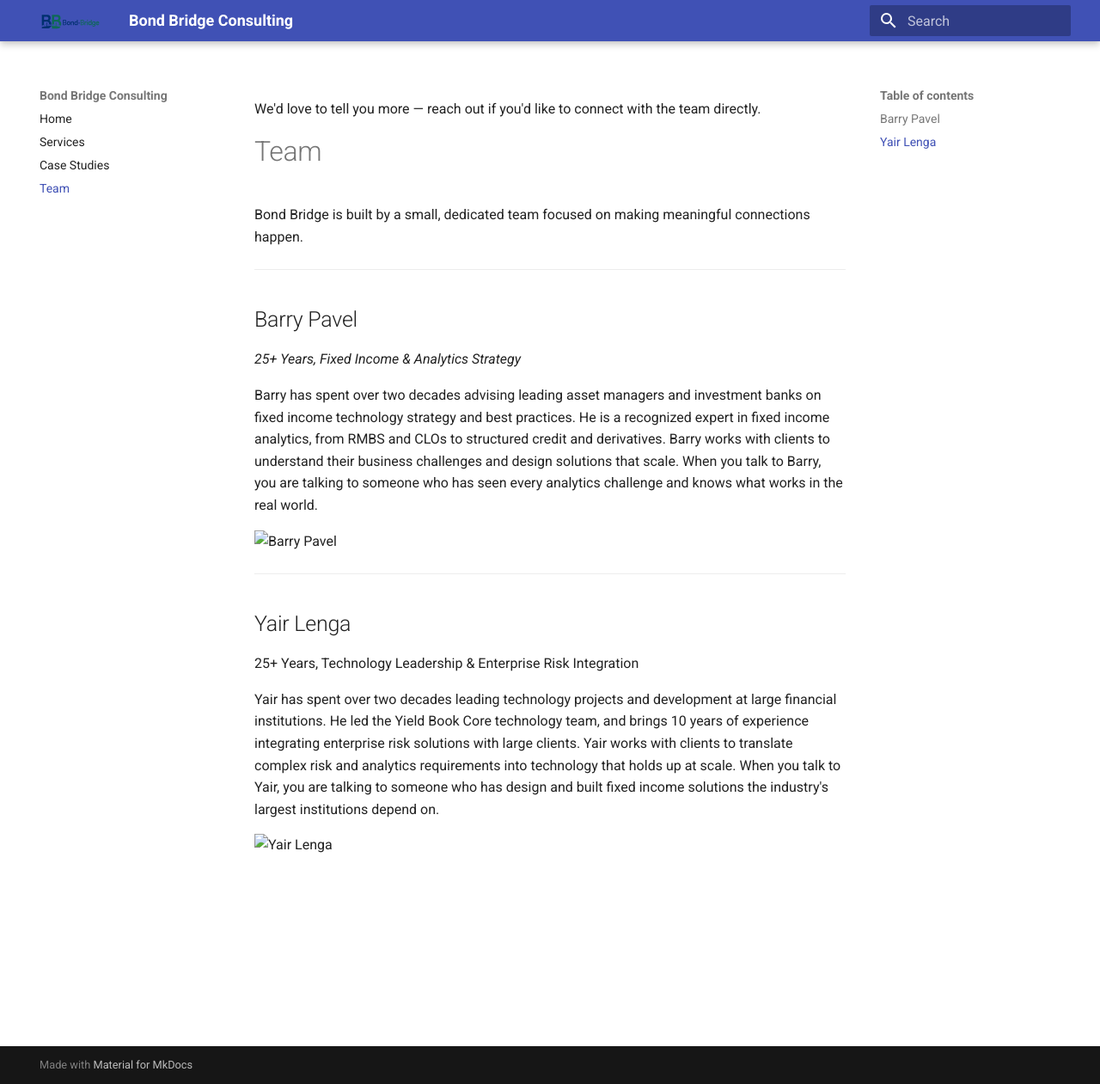
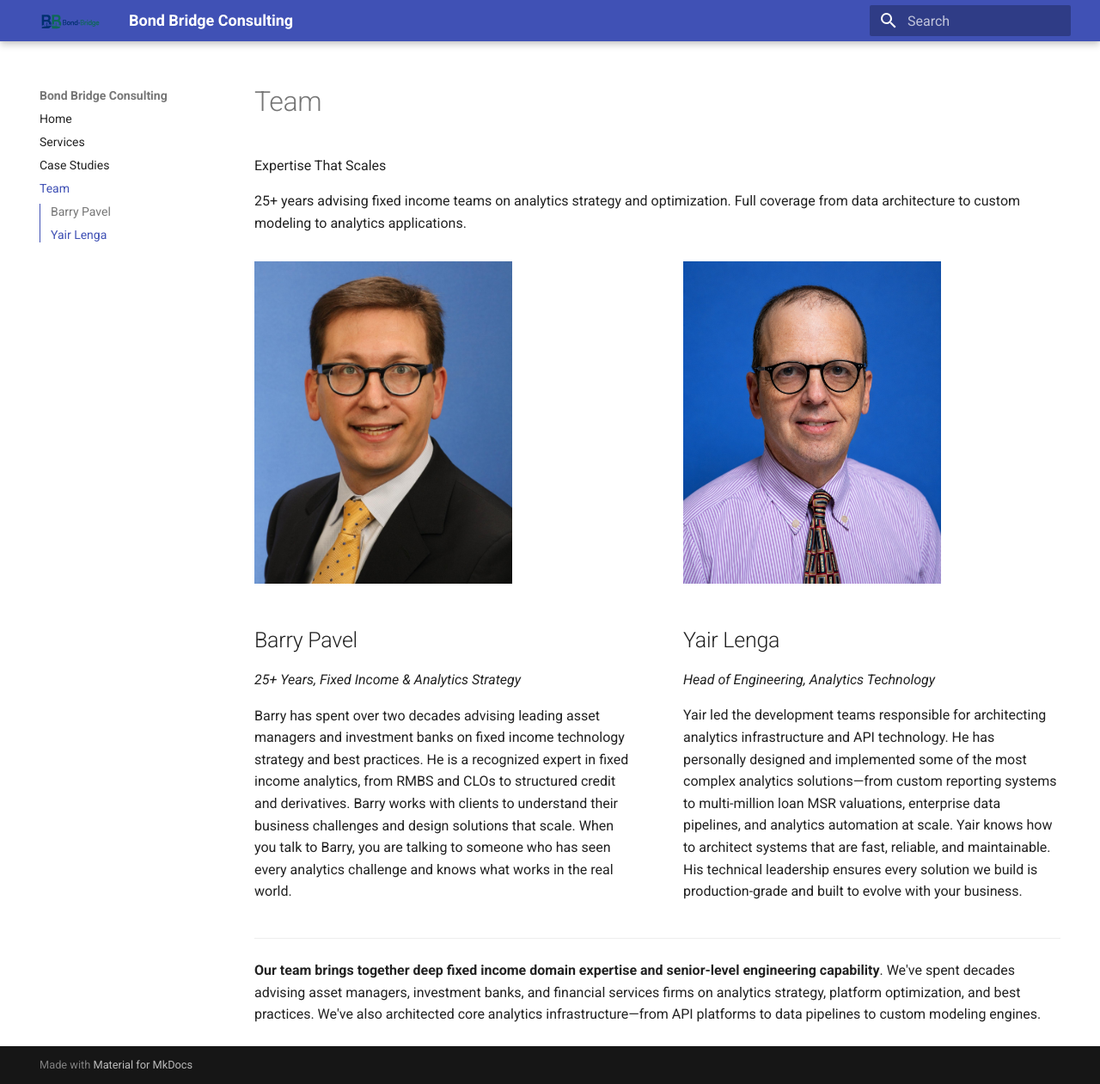
Before and after one commit to bond-bridge-dev/website, an MkDocs documentation site: the page built from docs/team.md, in a window 1280 px wide and 1261 px high. Shown: the whole window at 86% size. Built offline with MkDocs 1.6.1 and Material for MkDocs 9.7.7, drawn with Linux system fonts in a browser that asks for light colours.

Commit message:
Apply style from new website.

```diff
--- /dev/null
+++ b/docs/stylesheets/extra.css
@@ -0,0 +1,56 @@
+.team-grid {
+    display: grid;
+    grid-template-columns: repeat(2, minmax(0, 1fr));
+    gap: 3rem;
+}
+
+.team-card {
+    text-align: center;
+}
+
+.team-card img {
+    width: 250px;
+    height: 310px;
+    object-fit: cover;
+    border-radius: 8px;
+}
+
+.team-card p {
+    text-align: left;
+}
+
+.team-card h2 {
+    text-align: center;
+}
+
+.team-photo {
+    width: 300px;
+    height: 300px;
+    object-fit: cover;
+}
+
+.services-grid {
+    display: grid;
+    grid-template-columns: repeat(3, 1fr);
+    gap: 2rem;
+}
+
+.service-card {
+    background: #f3f4f6;
+    padding: 2rem;
+    border-radius: 8px;
+    border-left: 4px solid #3f7f86;
+}
+
+.service-card h3 {
+    margin-top: 0;
+}
+
+.page-logo {
+    display: block;
+    width: 100%;
+    max-width: 1000px;
+    height: auto;
+    margin-left: auto;
+    margin-right: auto;
+}
--- a/docs/team.md
+++ b/docs/team.md
@@ -1,23 +1,40 @@
-We'd love to tell you more — reach out if you'd like to connect with the team directly.
-
 # Team
 
-Bond Bridge is built by a small, dedicated team focused on making meaningful connections happen.
+Expertise That Scales
 
----
+25+ years advising fixed income teams on analytics strategy and optimization. Full coverage from data architecture to custom modeling to analytics applications.
+
+
+<div class="team-grid" markdown="1">
+
+<div markdown=1>
+
+![Barry Pavel](img/team-barry.jpg){ .team-photo }
+
 ## Barry Pavel
+
 
 *25+ Years, Fixed Income & Analytics Strategy*
 
 Barry has spent over two decades advising leading asset managers and investment banks on fixed income technology strategy and best practices. He is a recognized expert in fixed income analytics, from RMBS and CLOs to structured credit and derivatives. Barry works with clients to understand their business challenges and design solutions that scale. When you talk to Barry, you are talking to someone who has seen every analytics challenge and knows what works in the real world.
 
-![Barry Pavel](/team-barry.jpg)
+</div>
 
----
+<div markdown=1>
+
+![Yair Lenga](img/team-yair.jpg){ .team-photo }
+
+
 ## Yair Lenga
 
-25+ Years, Technology Leadership & Enterprise Risk Integration
 
-Yair has spent over two decades leading technology projects and development at large financial institutions. He led the Yield Book Core technology team, and brings 10 years of experience integrating enterprise risk solutions with large clients. Yair works with clients to translate complex risk and analytics requirements into technology that holds up at scale. When you talk to Yair, you are talking to someone who has design and built fixed income solutions the industry's largest institutions depend on.
+*Head of Engineering, Analytics Technology*
 
-![Yair Lenga](/team-yair.jpg)
+Yair led the development teams responsible for architecting analytics infrastructure and API technology. He has personally designed and implemented some of the most complex analytics solutions—from custom reporting systems to multi-million loan MSR valuations, enterprise data pipelines, and analytics automation at scale. Yair knows how to architect systems that are fast, reliable, and maintainable. His technical leadership ensures every solution we build is production-grade and built to evolve with your business.
+
+</div>
+
+</div>
+---
+
+**Our team brings together deep fixed income domain expertise and senior-level engineering capability**. We've spent decades advising asset managers, investment banks, and financial services firms on analytics strategy, platform optimization, and best practices. We've also architected core analytics infrastructure—from API platforms to data pipelines to custom modeling engines.
--- a/mkdocs.yml
+++ b/mkdocs.yml
@@ -12,9 +12,18 @@ theme:
     - navigation.instant
     - navigation.tracking
     - content.code.copy
+    - toc.integrate
 
 nav:
   - Home: index.md
   - Services: services.md
   - Case Studies: case-studies.md
   - Team: team.md
+
+extra_css:
+  - stylesheets/extra.css
+
+markdown_extensions:
+  - attr_list
+  - md_in_html
+  - pymdownx.superfences
```
Also changed, not shown: docs/index.md (+2 -3 lines), docs/services.md (+24 -0 lines), docs/img/orig-yair.jpg (added), docs/img/team-yair.jpg.
